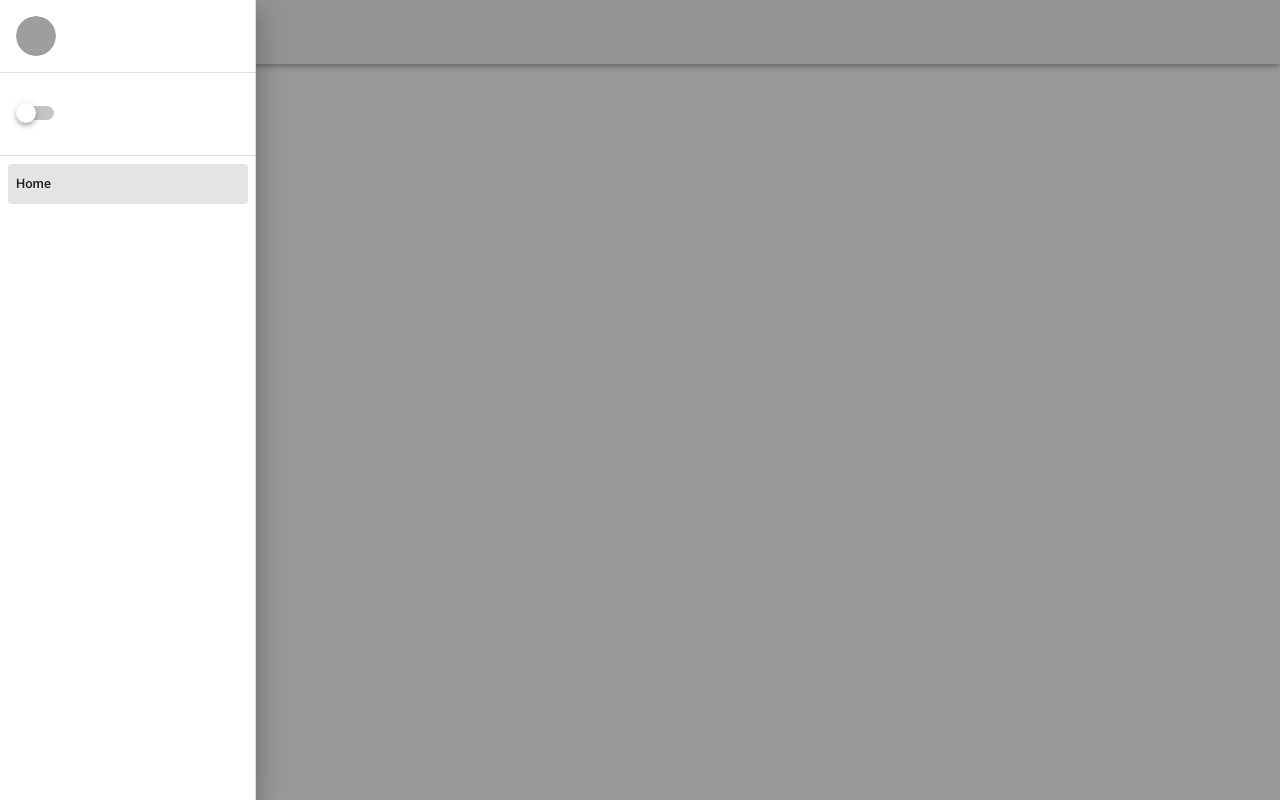
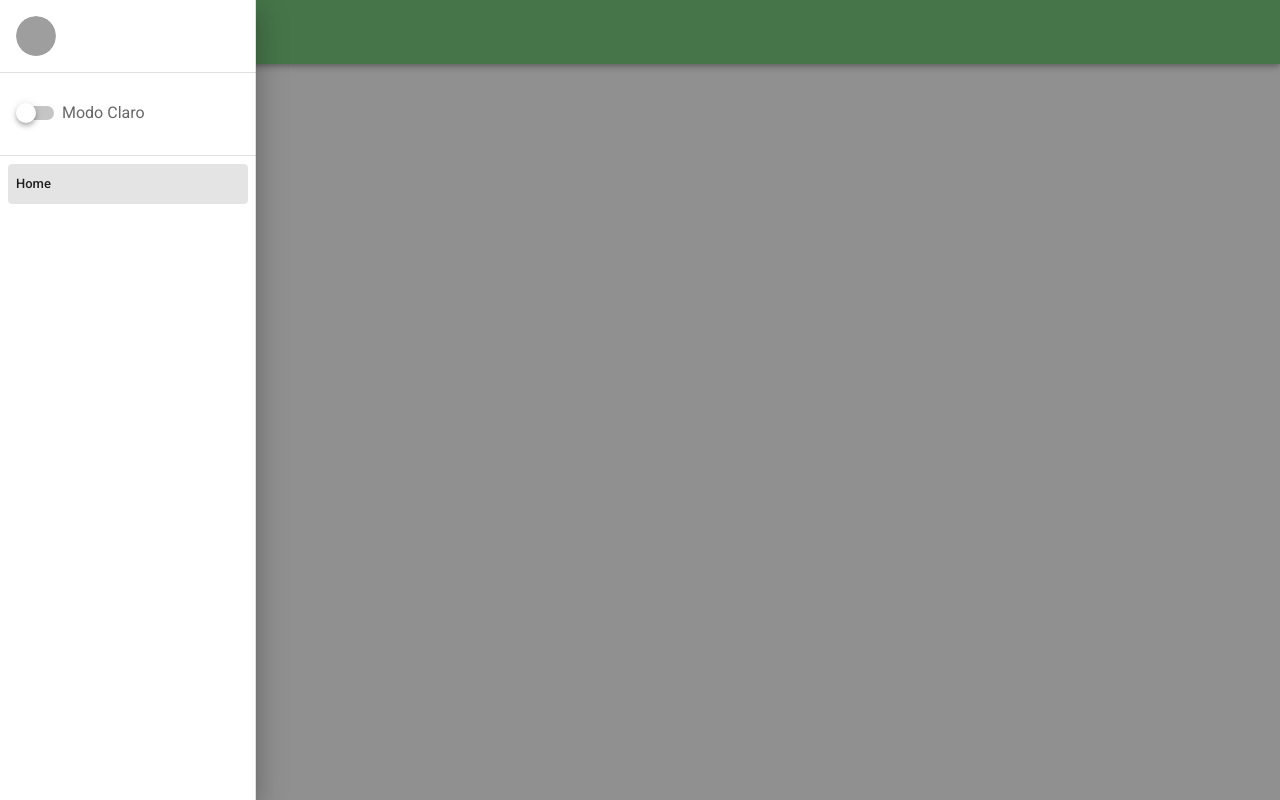
Before and after one commit to nacho9900/travelapp, a Vue app in the folder webapp/frontend/: page / in a window 1280 px wide. Both pictures are taken after a click on the button 28 px from the left and 32 px from the top of the page. Built offline with nearby package versions, Linux system fonts and the light colour scheme; grey boxes are pictures that could not be loaded.

Commit message:
Vuetify theme config

```diff
--- a/webapp/frontend/src/App.vue
+++ b/webapp/frontend/src/App.vue
@@ -16,6 +16,7 @@
 					<v-switch
 						v-model="$vuetify.theme.dark"
 						:label="modeLabel"
+						color="primary"
 					></v-switch>
 				</v-list-item>
 			</v-list>
@@ -27,7 +28,7 @@
 			</v-list>
 		</v-navigation-drawer>
 
-		<v-app-bar app>
+		<v-app-bar color="primary" app>
 			<v-app-bar-nav-icon @click="drawer = !drawer"></v-app-bar-nav-icon>
 			<v-toolbar-title> TravelApp </v-toolbar-title>
 			<v-spacer></v-spacer>
@@ -46,7 +47,11 @@ export default {
 	data: () => ({
 		drawer: false,
 	}),
-	computed: {},
+	computed: {
+		modeLabel() {
+			return this.$vuetify.theme.dark ? "Modo Oscuro" : "Modo Claro";
+		},
+	},
 	methods: {},
 	created() {
 		// if (this.isAuthenticated && !this.hasUser) {
--- a/webapp/frontend/src/plugins/vuetify.js
+++ b/webapp/frontend/src/plugins/vuetify.js
@@ -7,5 +7,19 @@ Vue.use(Vuetify);
 export default new Vuetify({
     lang: {
         t: (key, ...params) => i18n.t(key, params),
-    }
+    },
+    theme: {
+        options: {
+            customProperties: true,
+        },
+        themes: {
+            light: {
+                primary: '#66BB6A', //green lighten-1
+                secondary: '#29B6F6', //light-blue lighten-1
+                // accent: '#8c9eff',
+                error: '#b71c1c',
+                background: '#ededed'
+            },
+        },
+    },
 });
```
